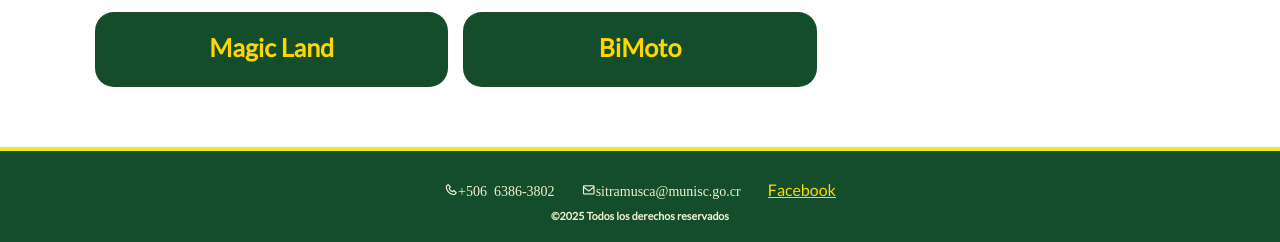
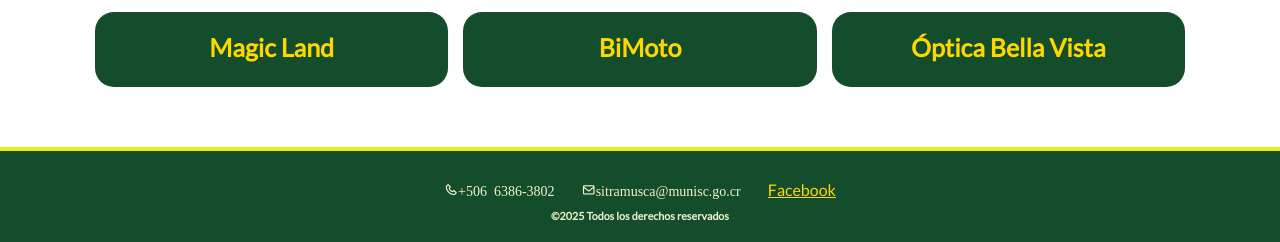
Before and after one commit to SITRAMUSCA/SITRAMUSCA, a plain HTML site: page Convenios/Co.html in a window 1280 px wide. Shown: the part 728-970 px from the top of the page. Drawn offline with nearby package versions, Linux system fonts and the light colour scheme.

Commit message:
Update Co.html

```diff
--- a/Convenios/Co.html
+++ b/Convenios/Co.html
@@ -66,6 +66,7 @@
                     <a class="BC" id="BotHAL">Hotel Avita Lodge</a><!-- Falta agregar imagen con beneficios -->
                     <a class="BC" id="BotML">Magic Land</a>
                     <a class="BC" id="BotBM">BiMoto</a>
+                     <a class="BC" id="BotOBV">Óptica Bella Vista</a>
                 </div>
             </hgroup>
         </header>
```
